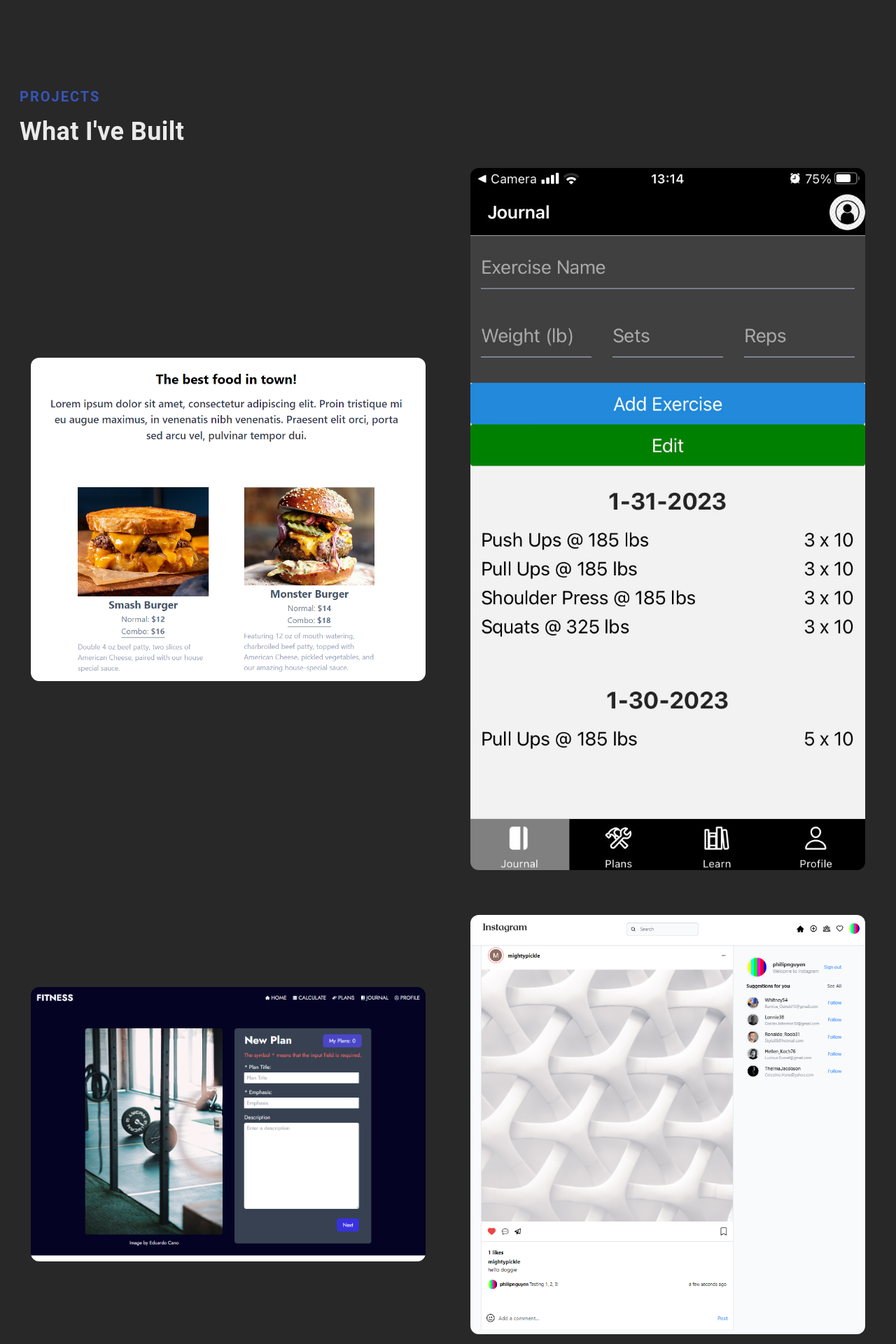
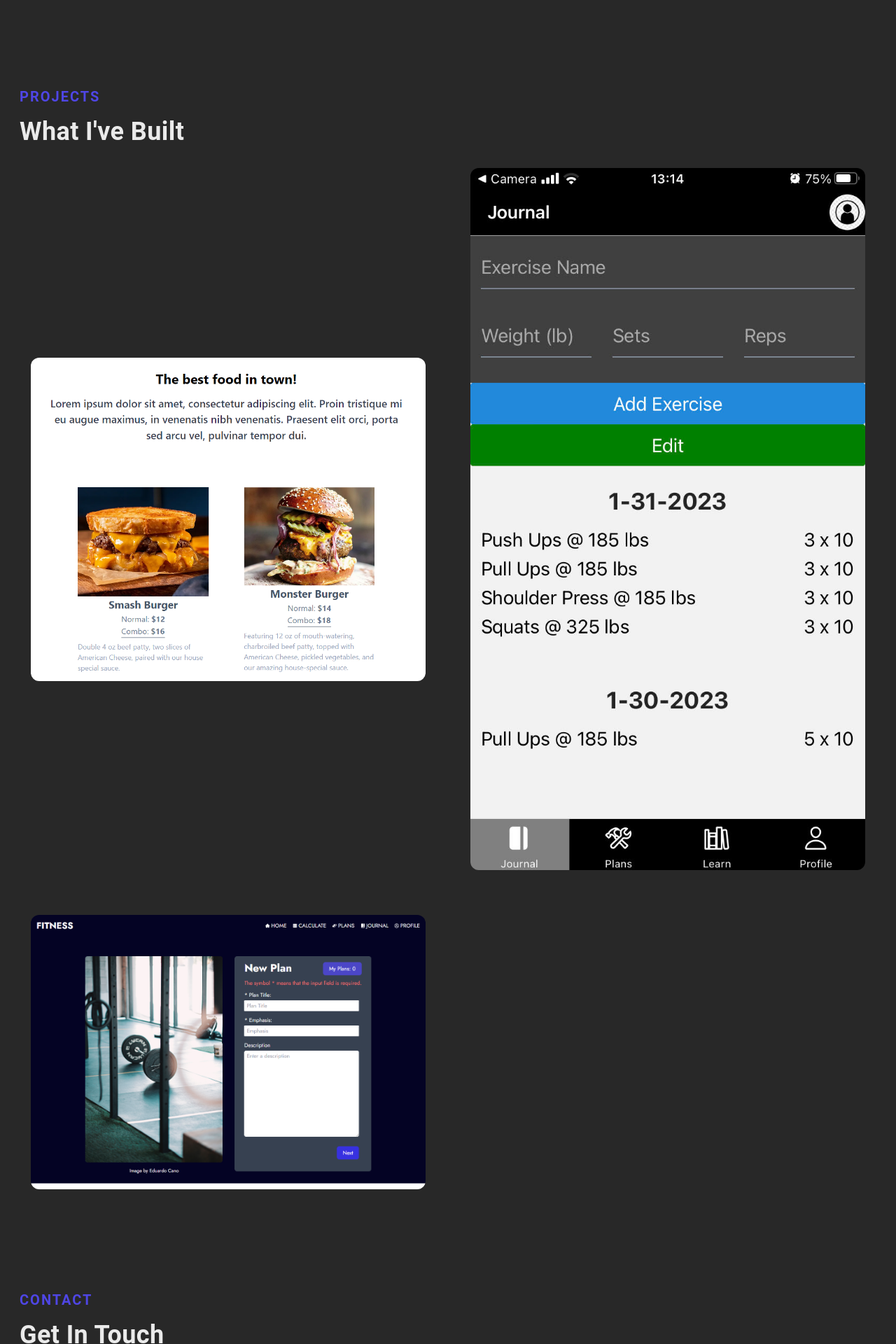
Before and after one commit to pn-code/personal-portfolio-nextjs, a Next.js app: page / in a window 1280 px wide. Shown: the part 2340-4260 px from the top of the page at 70% size. Built offline with nearby package versions, Linux system fonts and the light colour scheme.

Commit message:
Implementing new links for project items

```diff
--- a/components/Projects.jsx
+++ b/components/Projects.jsx
@@ -3,13 +3,12 @@ import ProjectItem from "./ProjectItem";
 import fitnessPreview from "../public/assets/projects/fitness-plans.png";
 import fitmobilePreview from "../public/assets/projects/fitmobile-preview.jpg";
 import restaurantPreview from "../public/assets/projects/restaurant-menu.png";
-import igClonePreview from "../public/assets/projects/ig-preview.png";
 
 const Projects = () => {
   return (
     <div id="projects" className="w-full">
       <div className="max-w-[1240px] mx-auto px-2 py-16">
-                <p className="text-xl tracking-widest uppercase text-[#3855b6] font-semibold">
+        <p className="text-xl tracking-widest uppercase text-indigo-600 font-semibold">
           Projects
         </p>
         <h2 className="py-4">What I&apos;ve Built</h2>
@@ -21,6 +20,9 @@ const Projects = () => {
             imgSrc={restaurantPreview}
             imgAlt="/"
             href="/restaurant"
+            githubLink="https://github.com/pn-code/restaurant-app"
+            demoLink="https://restaurant.philipnguyen.dev/"
+            demo={true}
           />
           <ProjectItem
             title="Fitness Mobile"
@@ -28,6 +30,9 @@ const Projects = () => {
             imgSrc={fitmobilePreview}
             imgAlt="/"
             href="/fitmobile"
+            githubLink="https://github.com/pn-code/fitness-mobile"
+            demoLink=""
+            demo={false}
           />
           <ProjectItem
             title="Fitness App"
@@ -35,13 +40,9 @@ const Projects = () => {
             imgSrc={fitnessPreview}
             imgAlt="/"
             href="/fitness"
-                    />
-                    <ProjectItem
-                        title="Instagram Clone"
-                        type="React / MERN Stack"
-                        imgSrc={igClonePreview}
-                        imgAlt="/"
-                        href="/igclone"
+            githubLink="https://github.com/pn-code/fitness-app"
+            demoLink="https://fitness.philipnguyen.dev/"
+            demo={true}
           />
         </div>
       </div>
```
Lines whose indentation alone changed are shown as unchanged.
